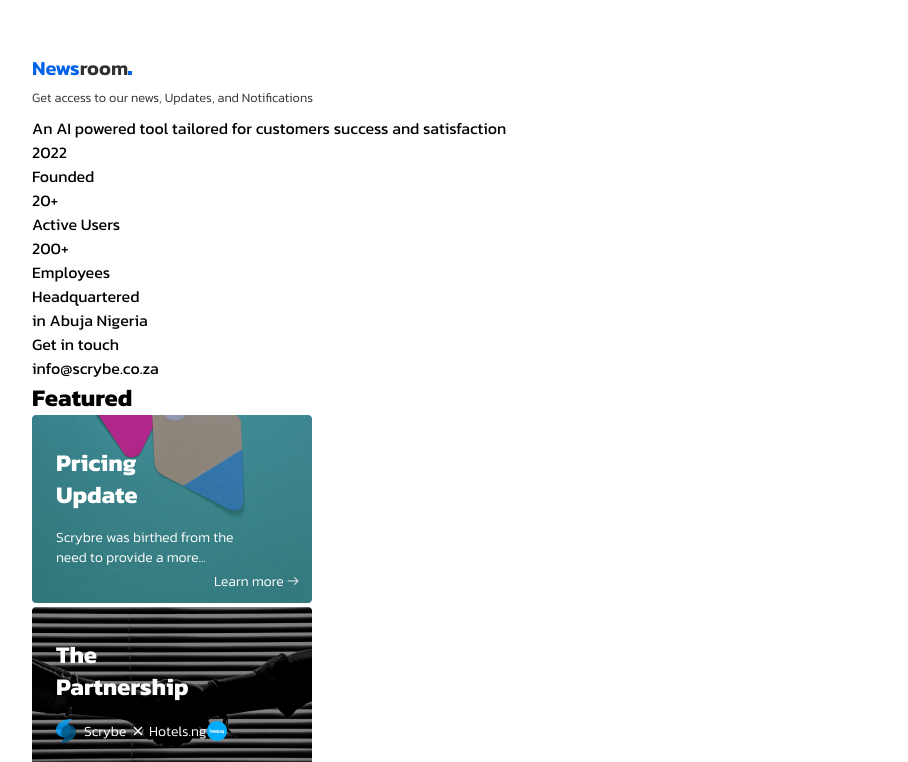
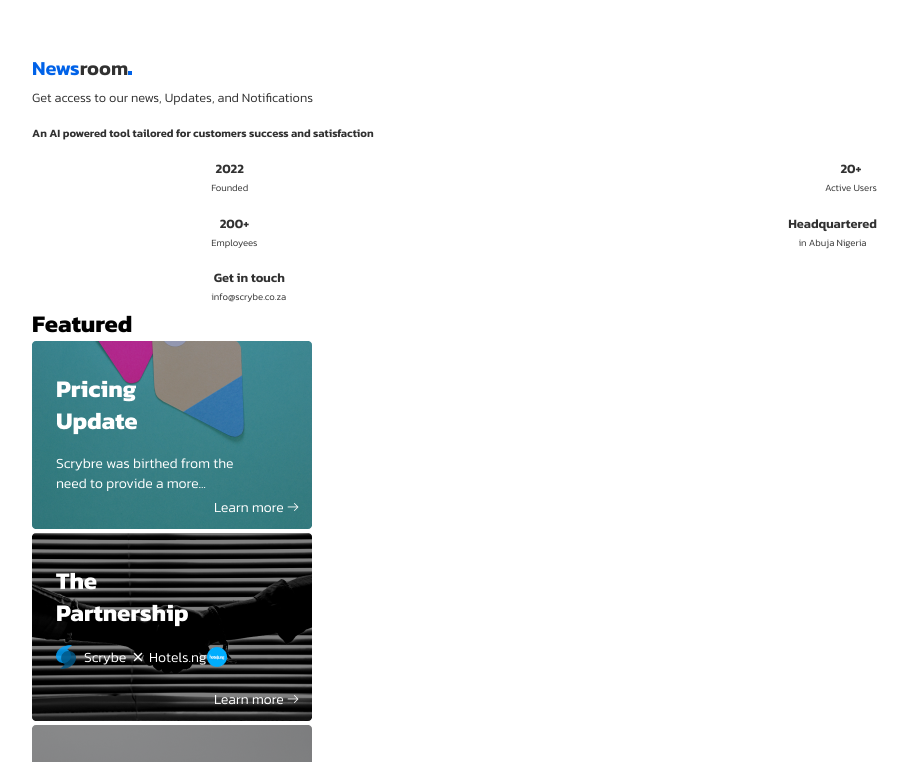
Before and after one commit to KodianKodes/customersupport.web-1, a React (Vite) app in the folder scrybe_frontend/: page / in a window 1280 px wide. Shown: the top 762 px of the page, without its empty margins (96-1004 px from the left). Built offline with nearby package versions, Linux system fonts and the light colour scheme; grey boxes are pictures that could not be loaded.

Commit message:
feat(FRO-7): add CSS styling to section three of Press page

```diff
--- a/scrybe_frontend/src/pages/PressPage/index.jsx
+++ b/scrybe_frontend/src/pages/PressPage/index.jsx
@@ -1,13 +1,12 @@
 import React from "react";
-import styles from "../PressPage/press.module.scss";
+import styles from "./press.module.scss";
 import pressCardone from "../myAssets/pressCardone.png";
 import pressCardtwo from "../myAssets/pressCardtwo.png";
 import pressCardthree from "../myAssets/pressCardthree.png";
 import pressSmcardOne from "../myAssets/pressSmcardOne.png";
 import pressSmcardTwo from "../myAssets/pressSmcardTwo.png";
 import headDot from "../myAssets/headDot.png";
-import arrow__left from "../myAssets/arrow__left.png";
-
+import arrowLeft from "../myAssets/arrow__left.png";
 
 const index = () => {
   return (
@@ -30,12 +29,12 @@ const index = () => {
         </div>
       </section>
       <section className={styles.section__two}>
-        <div className={styles.sect__container}></div>
+        <div className={styles.sect__container} />
       </section>
       <section className={styles.section__three}>
         <div className={styles.sect__container}>
-          <div className={styles.sect__three - top}>
-            <p>
+          <div className={styles.three__top}>
+            <p className={styles.three__heading}>
               An AI powered tool tailored for customers success and satisfaction
             </p>
           </div>
@@ -60,7 +59,7 @@ const index = () => {
                 <p className={styles.three__text}>in Abuja Nigeria</p>
               </div>
             </div>
-            <div className={styles.three__each}>
+            <div className={styles.three__sep}>
               <p className={styles.three__head}>Get in touch</p>
               <p className={styles.three__text}>info@scrybe.co.za</p>
             </div>
@@ -138,7 +137,7 @@ const index = () => {
                   Read more
                 </a>
                 <span>
-                  <img src={arrow__left} alt="Arrow action to another" />
+                  <img src={arrowLeft} alt="Arrow action to another" />
                 </span>
               </div>
             </div>
@@ -165,7 +164,7 @@ const index = () => {
                   Read more
                 </a>
                 <span>
-                  <img src={arrow__left} alt="Arrow action to another" />
+                  <img src={arrowLeft} alt="Arrow action to another" />
                 </span>
               </div>
             </div>
--- a/scrybe_frontend/src/pages/PressPage/press.module.css
+++ b/scrybe_frontend/src/pages/PressPage/press.module.css
@@ -44,4 +44,55 @@ h1, h2, h3, h4, h5, h6, p, input, textarea, label, span, button {
   font-style: light;
   fill: solid;
   line-height: 1.25rem;
+}
+
+.section__two {
+  background: url("~/public/myAssets/pressHero.png") no-repeat;
+}
+
+.section__three .three__top {
+  margin: 1em 0;
+}
+.section__three .three__heading {
+  font-size: 0.7rem;
+  color: #313131;
+  font-weight: 600;
+  font-style: bold;
+  fill: solid;
+  line-height: 1.2rem;
+}
+.section__three .three__bottom {
+  width: 65%;
+  margin: 0 auto;
+}
+.section__three .three__bottom .three__flex {
+  display: flex;
+  justify-content: space-between;
+  margin-bottom: 1em;
+}
+.section__three .three__each {
+  text-align: center;
+}
+.section__three .three__each .three__sep {
+  border-bottom: 1px solid rgba(204, 204, 204, 0.8);
+  border-bottom-width: 1px thick;
+}
+.section__three .three__each .three__head, .section__three .three__sep .three__head {
+  font-size: 0.8rem;
+  color: #313131;
+  font-weight: 600;
+  font-style: bold;
+  fill: solid;
+  line-height: 1.2rem;
+}
+.section__three .three__sep .three__head {
+  margin-left: 0.2em;
+}
+.section__three .three__each .three__text, .section__three .three__sep .three__text {
+  font-size: 0.6rem;
+  color: #313131;
+  font-weight: 300;
+  font-style: light;
+  fill: solid;
+  line-height: 1.2rem;
 }/*# sourceMappingURL=press.module.css.map */
--- a/scrybe_frontend/src/pages/PressPage/press.module.scss
+++ b/scrybe_frontend/src/pages/PressPage/press.module.scss
@@ -53,3 +53,70 @@ h1, h2, h3, h4, h5, h6, p, input, textarea, label, span, button {
         line-height: 1.25rem;
     }
 }
+
+// Styling of the section two
+
+.section__two {
+    background: url('~/public/myAssets/pressHero.png') no-repeat;
+}
+
+
+// Styling of the section three
+
+.section__three {
+
+    .three__top {
+        margin: 1em 0;
+    }
+
+    .three__heading {
+        font-size: .7rem;
+        color: #313131;
+        font-weight: 600;
+        font-style: bold;
+        fill: solid;
+        line-height: 1.2rem;
+    }
+
+    .three__bottom {
+        width: 65%;
+        margin: 0 auto;
+    }
+
+    .three__bottom .three__flex {
+        display: flex;
+        justify-content: space-between;
+        margin-bottom: 1em;
+    }
+
+    .three__each {
+        text-align: center;
+    }
+
+    .three__each .three__sep {
+        border-bottom: 1px solid #cccc;
+        border-bottom-width: 1px thick;
+    }
+
+    .three__each .three__head, .three__sep .three__head {
+        font-size: .8rem;
+        color: #313131;
+        font-weight: 600;
+        font-style: bold;
+        fill: solid;
+        line-height: 1.2rem;
+    }
+
+    .three__sep .three__head {
+        margin-left: .2em;
+    }
+
+    .three__each .three__text, .three__sep .three__text {
+        font-size: .6rem;
+        color: #313131;
+        font-weight: 300;
+        font-style: light;
+        fill: solid;
+        line-height: 1.2rem;
+    }
+}
```
Also changed, not shown: 1 other file (tests, documents, lock files or other folders).
